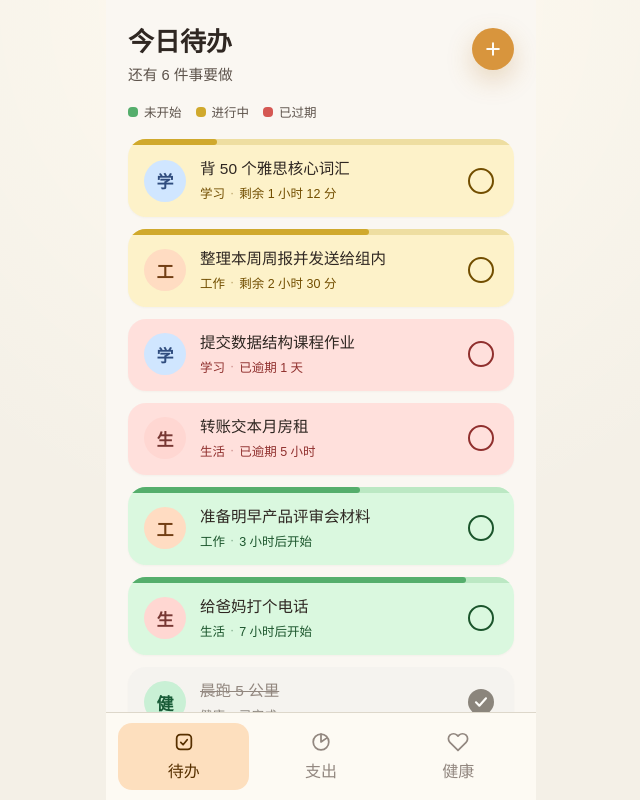
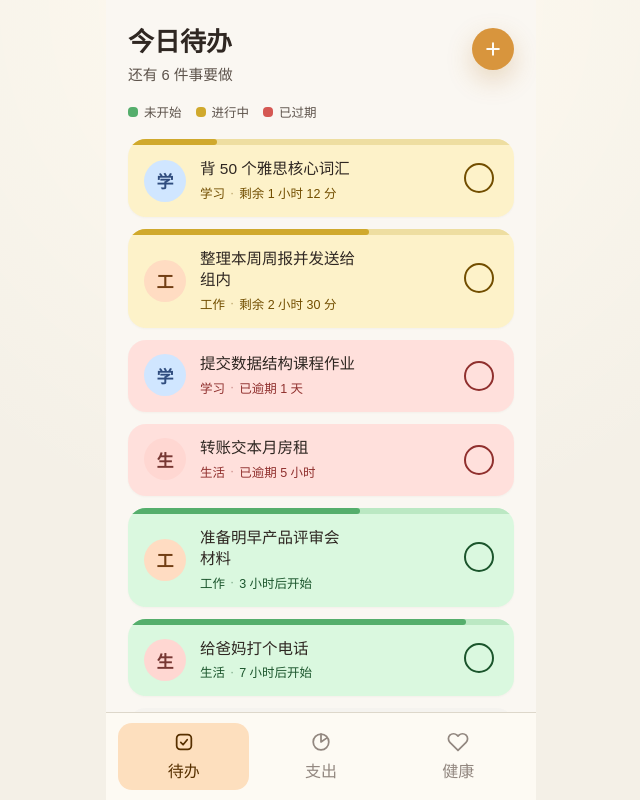
Before and after one commit to 3219378872/test-experiment-dev, a React (Vite) app: page / in a window 1280 px wide. Shown: the whole page, without its empty margins (319-959 px from the left). Built offline with nearby package versions, Linux system fonts and the light colour scheme.

Commit message:
feat: 优化待办界面点击体验, 去除全局高亮

```diff
--- a/app/styles/global.css
+++ b/app/styles/global.css
@@ -27,6 +27,7 @@
 
 * {
   box-sizing: border-box;
+  -webkit-tap-highlight-color: transparent;
 }
 
 html,
@@ -525,6 +526,10 @@ h1 {
   padding: 14px 16px 15px;
 }
 
+.task-card:not(.is-shaking) .task-body {
+  padding-right: calc(33.333% + 16px);
+}
+
 .task-icon {
   width: 42px;
   height: 42px;
@@ -591,13 +596,41 @@ h1 {
   cursor: pointer;
 }
 
+.task-card:not(.is-shaking) .task-check {
+  position: absolute;
+  top: 0;
+  right: 0;
+  bottom: 0;
+  z-index: 2;
+  width: 33.333%;
+  height: 100%;
+  padding: 0;
+  justify-items: end;
+  border-radius: 0;
+  transform-origin: calc(100% - 33px) 50%;
+}
+
 .task-check::before {
   content: "";
   position: absolute;
-  inset: 4px;
+  top: 50%;
+  left: 50%;
+  width: 26px;
+  height: 26px;
   border: 2px solid var(--check-ink);
   border-radius: 50%;
   background: transparent;
+  transform: translate(-50%, -50%);
+}
+
+.task-card:not(.is-shaking) .task-check::before {
+  right: 20px;
+  left: auto;
+  transform: translateY(-50%);
+}
+
+.task-card:not(.is-shaking) .task-check svg {
+  margin-right: 25px;
 }
 
 .task-check svg {
```
